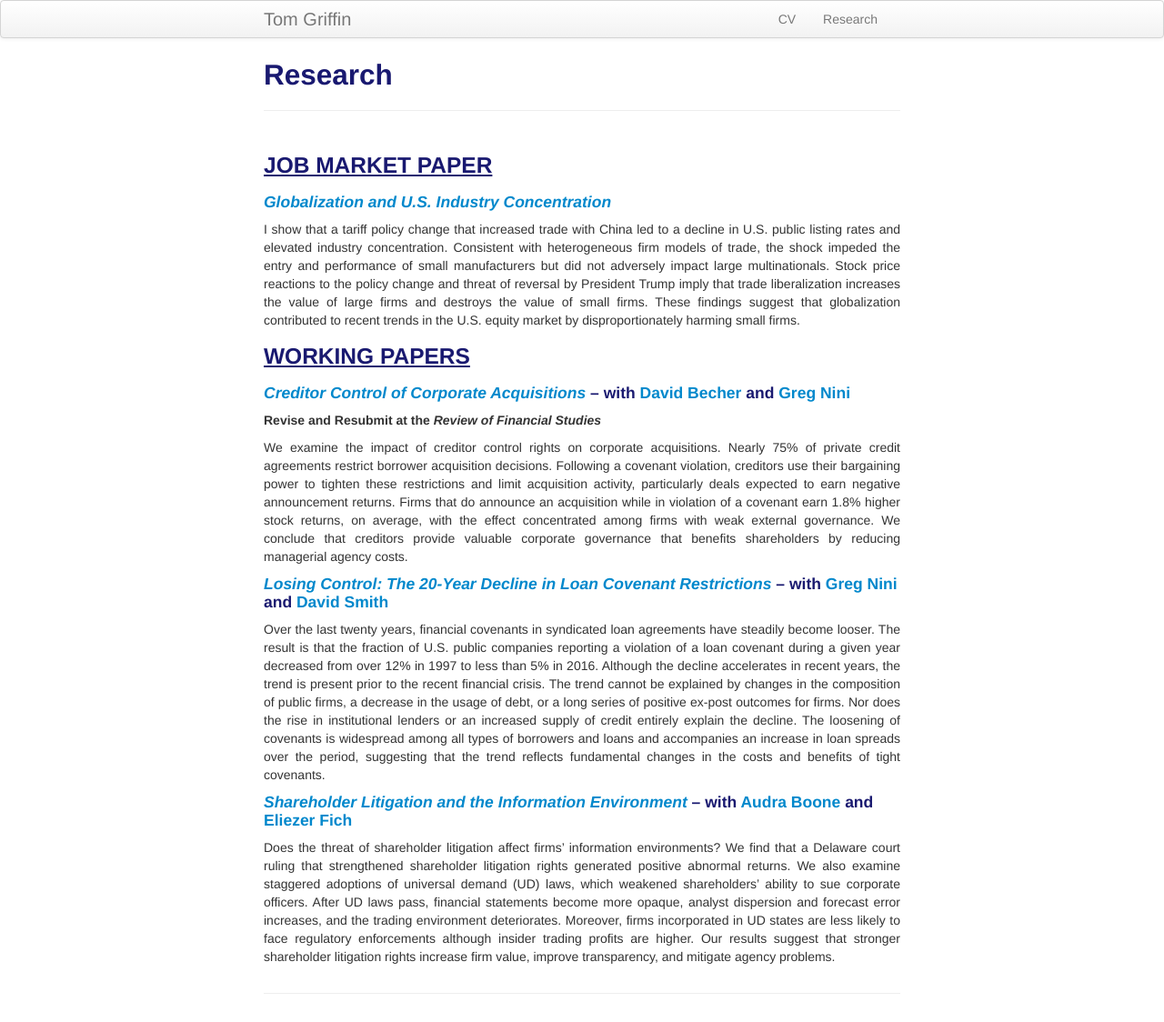
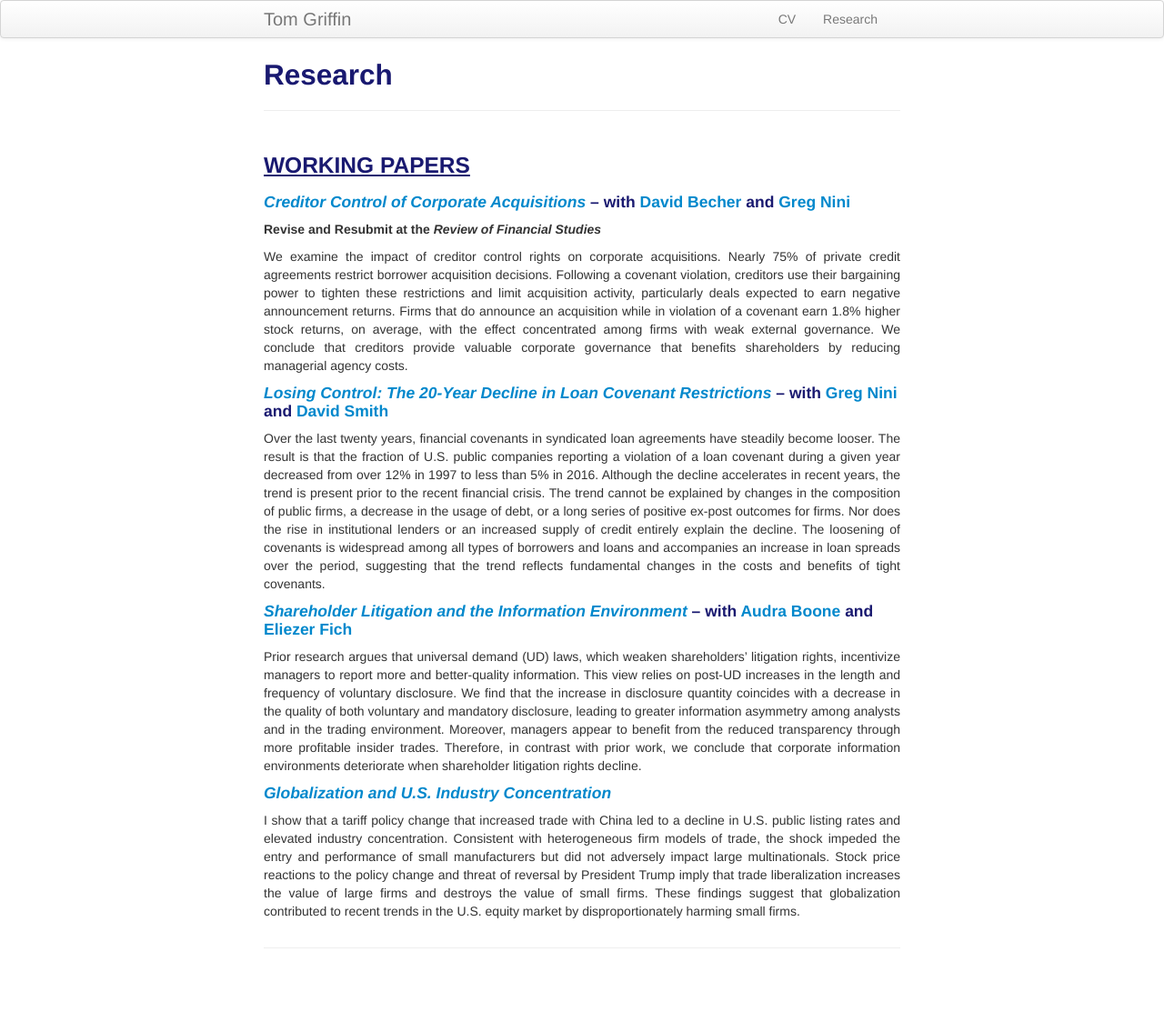
Before and after one commit to ThomasPGriffin/thomaspgriffin.github.io, a Jekyll site: the page built from pages/research.md, in a window 1280 px wide. Shown: the whole page at 91% size. Built offline with Jekyll 4.4.1, drawn with Linux system fonts in a browser that asks for light colours; after the commit the page ends 1074 px from its top, so only the background shows below that.

Commit message:
Update research.md

```diff
--- a/pages/research.md
+++ b/pages/research.md
@@ -3,13 +3,6 @@ layout: page
 title: Research
 description: Tom Griffin's research
 ---
-
-### <u>JOB MARKET PAPER<u>
-
-#### *[Globalization and U.S. Industry Concentration]({{ BASE_PATH}}/pages/griffin_jmp_20181217.pdf)*
-<div align="justify">
-I show that a tariff policy change that increased trade with China led to a decline in U.S. public listing rates and elevated industry concentration. Consistent with heterogeneous firm models of trade, the shock impeded the entry and performance of small manufacturers but did not adversely impact large multinationals. Stock price reactions to the policy change and threat of reversal by President Trump imply that trade liberalization increases the value of large firms and destroys the value of small firms. These findings suggest that globalization contributed to recent trends in the U.S. equity market by disproportionately harming small firms.
-</div>
 
 ### <u>WORKING PAPERS<u>
 
@@ -30,9 +23,14 @@ shareholders by reducing managerial agency costs.
 Over the last twenty years, financial covenants in syndicated loan agreements have steadily become looser. The result is that the fraction of U.S. public companies reporting a violation of a loan covenant during a given year decreased from over 12% in 1997 to less than 5% in 2016. Although the decline accelerates in recent years, the trend is present prior to the recent financial crisis. The trend cannot be explained by changes in the composition of public firms, a decrease in the usage of debt, or a long series of positive ex-post outcomes for firms. Nor does the rise in institutional lenders or an increased supply of credit entirely explain the decline. The loosening of covenants is widespread among all types of borrowers and loans and accompanies an increase in loan spreads over the period, suggesting that the trend reflects fundamental changes in the costs and benefits of tight covenants.
 </div>
 
-#### *[Shareholder Litigation and the Information Environment]({{ BASE_PATH}}/pages/bfg_20181130.pdf)* – with <a href="https://sites.google.com/site/audralboone/home?authuser=0">Audra Boone</a> and <a href="https://www.lebow.drexel.edu/people/eliezerfich">Eliezer Fich</a>
+#### *[Shareholder Litigation and the Information Environment]({{ BASE_PATH}}/pages/bfg_20190722.pdf)* – with <a href="https://sites.google.com/site/audralboone/home?authuser=0">Audra Boone</a> and <a href="https://www.lebow.drexel.edu/people/eliezerfich">Eliezer Fich</a>
 <div align="justify">
-Does the threat of shareholder litigation affect firms’ information environments? We find that a Delaware court ruling that strengthened shareholder litigation rights generated positive abnormal returns. We also examine staggered adoptions of universal demand (UD) laws, which weakened shareholders’ ability to sue corporate officers. After UD laws pass, financial statements become more opaque, analyst dispersion and forecast error increases, and the trading environment deteriorates. Moreover, firms incorporated in UD states are less likely to face regulatory enforcements although insider trading profits are higher. Our results suggest that stronger shareholder litigation rights increase firm value, improve transparency, and mitigate agency problems.
+Prior research argues that universal demand (UD) laws, which weaken shareholders’ litigation rights, incentivize managers to report more and better-quality information. This view relies on post-UD increases in the length and frequency of voluntary disclosure. We find that the increase in disclosure quantity coincides with a decrease in the quality of both voluntary and mandatory disclosure, leading to greater information asymmetry among analysts and in the trading environment. Moreover, managers appear to benefit from the reduced transparency through more profitable insider trades. Therefore, in contrast with prior work, we conclude that corporate information environments deteriorate when shareholder litigation rights decline.
+</div>
+
+#### *[Globalization and U.S. Industry Concentration]({{ BASE_PATH}}/pages/griffin_jmp_20181217.pdf)*
+<div align="justify">
+I show that a tariff policy change that increased trade with China led to a decline in U.S. public listing rates and elevated industry concentration. Consistent with heterogeneous firm models of trade, the shock impeded the entry and performance of small manufacturers but did not adversely impact large multinationals. Stock price reactions to the policy change and threat of reversal by President Trump imply that trade liberalization increases the value of large firms and destroys the value of small firms. These findings suggest that globalization contributed to recent trends in the U.S. equity market by disproportionately harming small firms.
 </div>
 
 <!-- Note: this is how to write a comment in HTML. Everything in here won't show up on your webpage.-->
```
